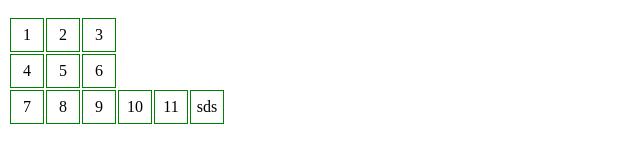
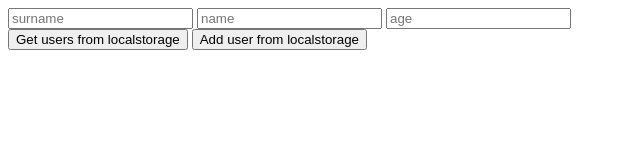
Before and after one commit to iBerbasov/pu, a plain HTML site: page index.html in a window 1280 px wide. Shown: the whole page, without its empty margins (0-640 px from the left). Drawn offline with Linux system fonts and the light colour scheme.

Commit message:
local storage users

```diff
--- a/index.html
+++ b/index.html
@@ -10,10 +10,13 @@
 
 
 
-		<div id="elem">
-			<p></p>
-			<p></p>
-		</div>
+		<input type="text" id="surname" class="data-input" placeholder="surname">
+		<input type="text" id="name" class="data-input" placeholder="name">
+		<input type="text" id="age" class="data-input" placeholder="age">
+
+		<br>
+		<input type="button" id="get-users" value="Get users from localstorage">
+		<input type="button" id="add-user" value="Add user from localstorage">
 
 
 
--- a/test.js
+++ b/test.js
@@ -1,22 +1,35 @@
-const div = document.querySelector('#elem');
+const inputs = document.querySelectorAll('.data-input');
+const getBtn = document.querySelector('#get-users');
+const addBtn = document.querySelector('#add-user');
 
-let arr = [[1, 2, 3], [4, 5, 6], [7, 8, 9, 10 , 11 , 'sds']];
-let table = createTableByArr(arr);
+getBtn.addEventListener('click', () => {
+    let users = localStorage.getItem('users')
+    let arr = JSON.parse(users);
+    arr.forEach(element => {
+        console.log(`Name: ${element.name} Surname: ${element.surname}`);
+    });
+})
 
-div.appendChild(table);
+addBtn.addEventListener('click', () => {
+    let newUser = getNewUserArr();
+    localStorage.setItem('users', addNewUserToJsonString(newUser))
+})
 
-function createTableByArr(array) {
-    const table = document.createElement('table');
+function addNewUserToJsonString(userArr) {
+    let users = localStorage.getItem('users')
+    let arr = JSON.parse(users);
+    arr.push({
+        "surname":userArr[0],
+        "name":userArr[1],
+        "age":userArr[2],
+    })
+    return JSON.stringify(arr);
+}
 
-    for(let row of array) {
-        const newRow = document.createElement('tr');
-        for(let cellData of row) {
-            const newCell = document.createElement('td');
-            newCell.textContent = cellData;
-            newRow.appendChild(newCell);
-        }
-        table.appendChild(newRow);
-    }
+function getNewUserArr() {
+    let surname = inputs[0].value;
+    let name = inputs[1].value;
+    let age = inputs[2].value;
 
-    return table;
+    return [surname, name, age];
 }
```
